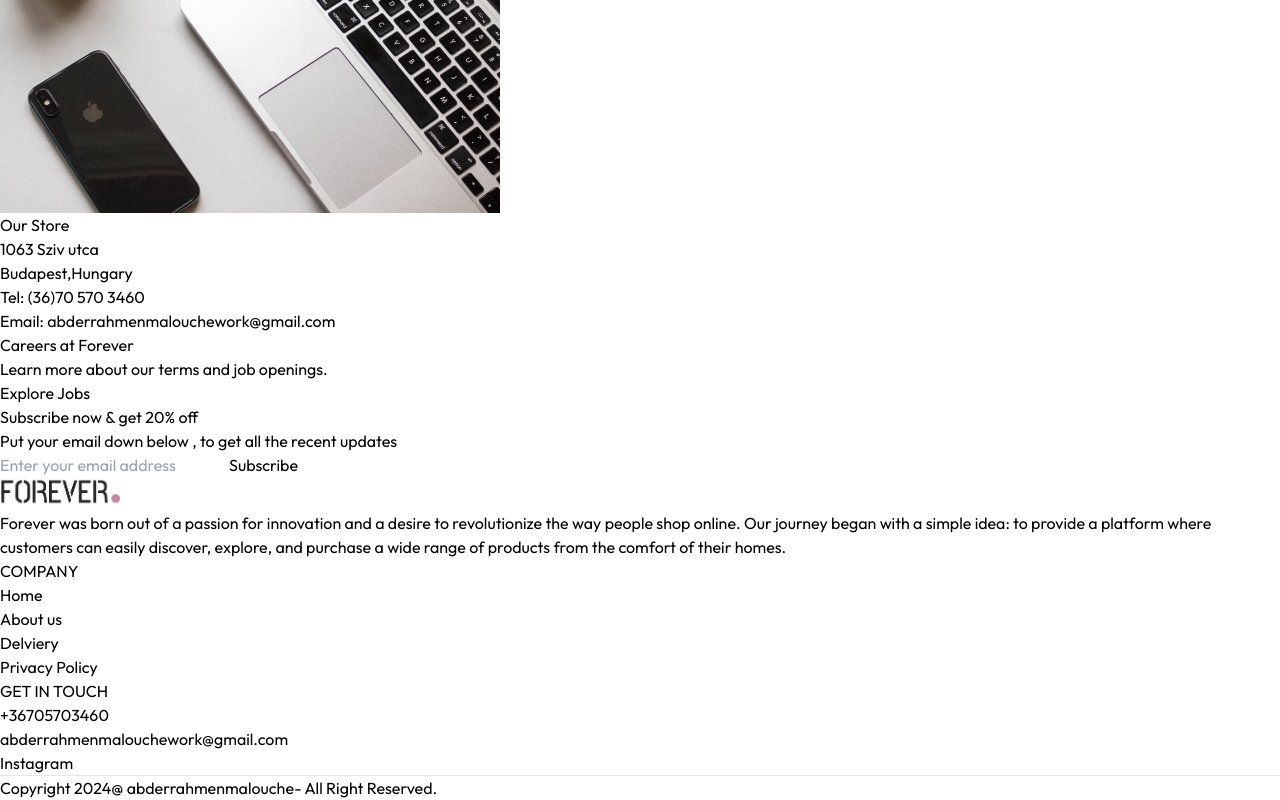
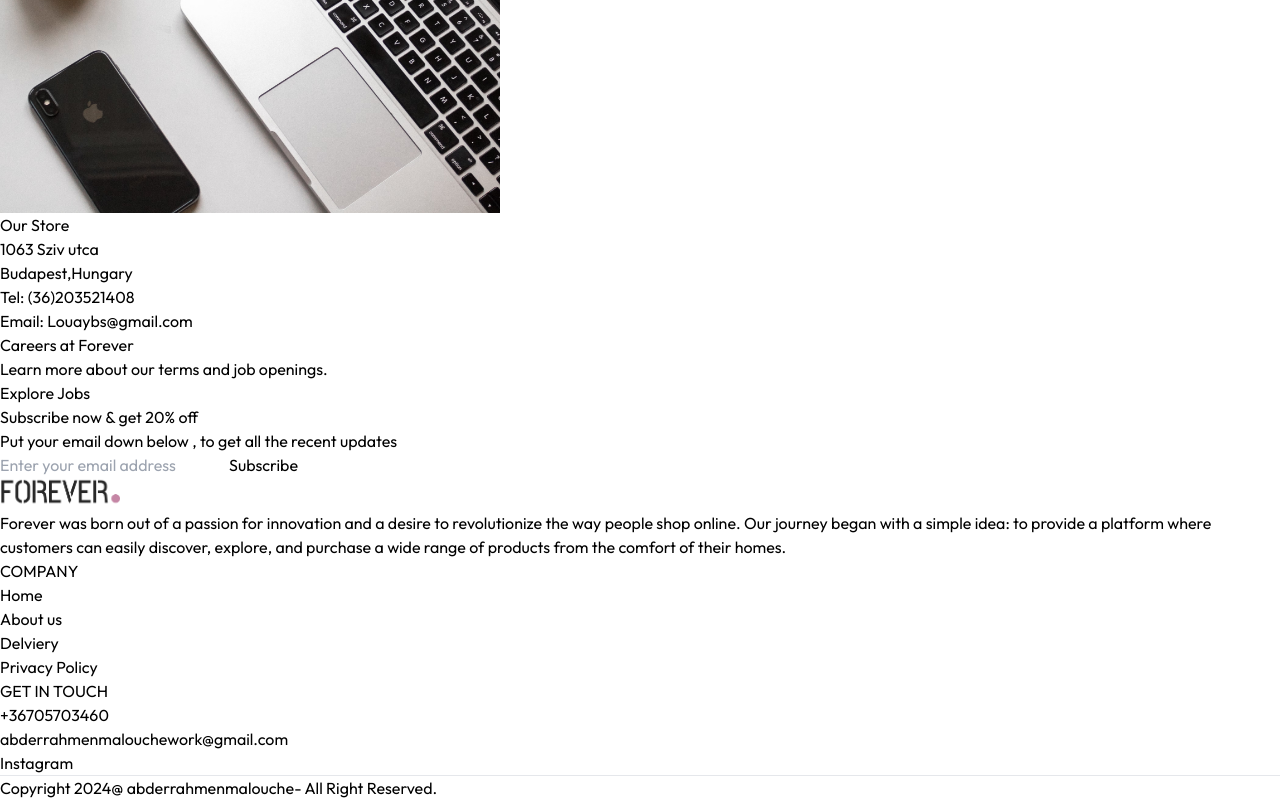
Before and after one commit to Abderrahmen-Malouche/e-commerce, a React (Vite) app in the folder frontend/: page /contact in a window 1280 px wide. Shown: the part 718-1518 px from the top of the page. Built offline with nearby package versions, Linux system fonts and the light colour scheme; no server answers.

Commit message:
Update Contact.jsx

```diff
--- a/frontend/src/pages/Contact.jsx
+++ b/frontend/src/pages/Contact.jsx
@@ -17,8 +17,8 @@ const Contact = () => {
                 <p className='text-gray-500 font-medium'>Budapest,Hungary</p>
               </div>
               <div>
-                <p className='text-gray-500 font-medium'>Tel: (36)70 570 3460</p>
-                <p className='text-gray-500 font-medium'>Email: abderrahmenmalouchework@gmail.com</p>
+                <p className='text-gray-500 font-medium'>Tel: (36)203521408</p>
+                <p className='text-gray-500 font-medium'>Email: Louaybs@gmail.com</p>
               </div>
               <p className='text-gray-600 font-semibold text-xl'>Careers at Forever</p>
               <p className='text-gray-500 font-medium'>Learn more about our terms and job openings.</p>
```
